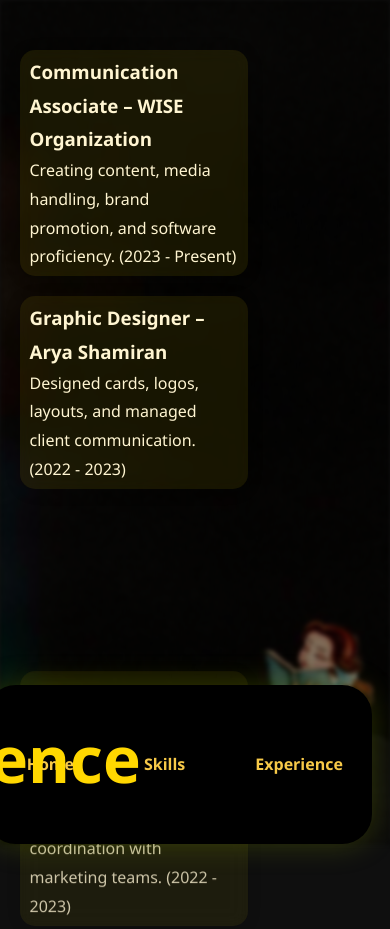
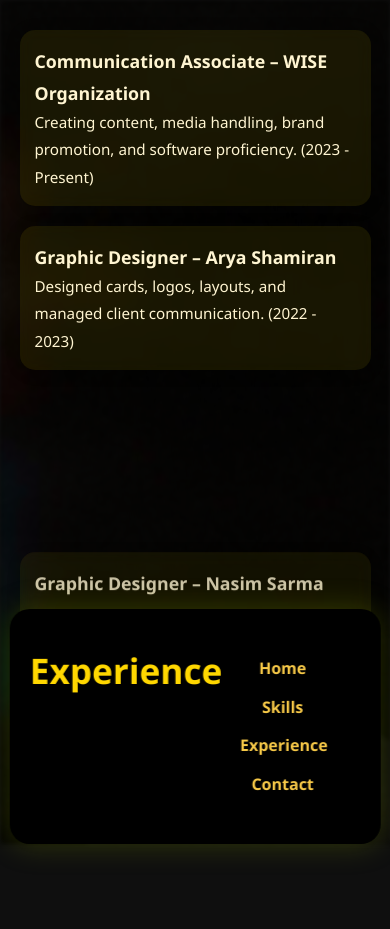
Before and after one commit to Aber1972/Aber-s-Portfolio-Website, a plain HTML site: page experiences.html in a window 390 px wide. Shown: the top 929 px of the page. After the commit the page ends 844 px from the top, so only its background shows below. Drawn offline with Linux system fonts and the light colour scheme.

Commit message:
Add files via upload

```diff
--- a/style.css
+++ b/style.css
@@ -687,3 +687,86 @@
 .social-links a:hover {
   color: white;
 }
+@media screen and (max-width: 768px) {
+  html,
+  body {
+    width: 100%;
+    height: auto;
+    overflow: auto;
+    position: static;
+    left: 0;
+    background-position: center;
+    background-size: cover;
+    padding: 0;
+    margin: 0;
+  }
+
+  .navbar ul {
+    display: flex;
+    flex-direction: column;
+    gap: 10px;
+    padding: 0;
+    margin: 0 auto;
+    list-style: none;
+  }
+
+  .navbar li {
+    text-align: center;
+  }
+
+  .navbar a {
+    font-size: 1rem;
+    padding: 8px 0;
+  }
+
+  .bottom-box {
+    width: 95%;
+    padding: 30px 10px;
+    left: 50%;
+    transform: translateX(-50%);
+    border-radius: 20px;
+  }
+
+  .title {
+    font-size: 2.2rem;
+    top: 30px;
+    left: 20px;
+    right: auto;
+  }
+
+  .experience-list,
+  .education-list,
+  .contact-form {
+    width: 90%;
+    margin: 30px auto;
+  }
+
+  .exp-box {
+    width: 100%;
+    margin-left: 0;
+    margin-right: 0;
+    font-size: 0.95rem;
+    padding: 15px;
+  }
+
+  .contact-icons {
+    display: flex;
+    flex-direction: column;
+    align-items: center;
+    gap: 15px;
+    margin-top: 20px;
+  }
+
+  .contact-icons a {
+    font-size: 1.5rem;
+  }
+
+  input,
+  textarea,
+  button {
+    width: 100%;
+    font-size: 1rem;
+    padding: 10px;
+    margin-top: 10px;
+  }
+}
```
